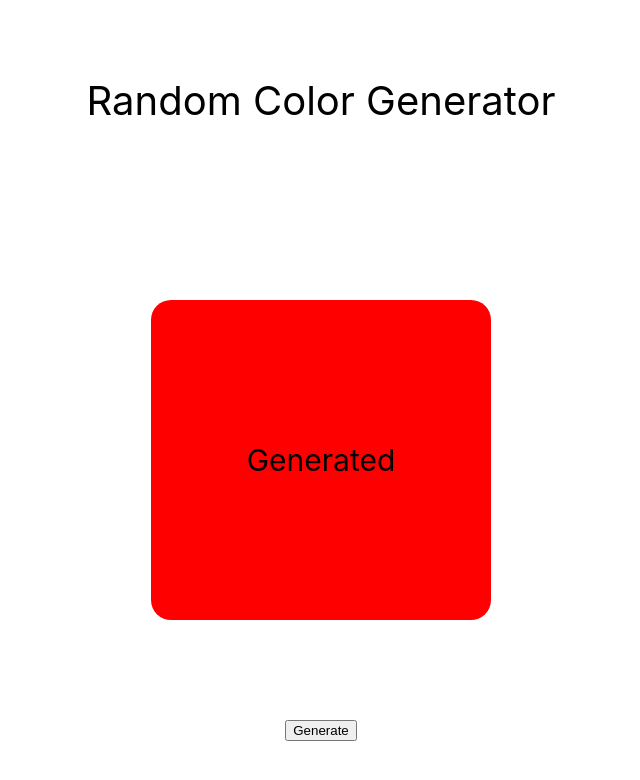
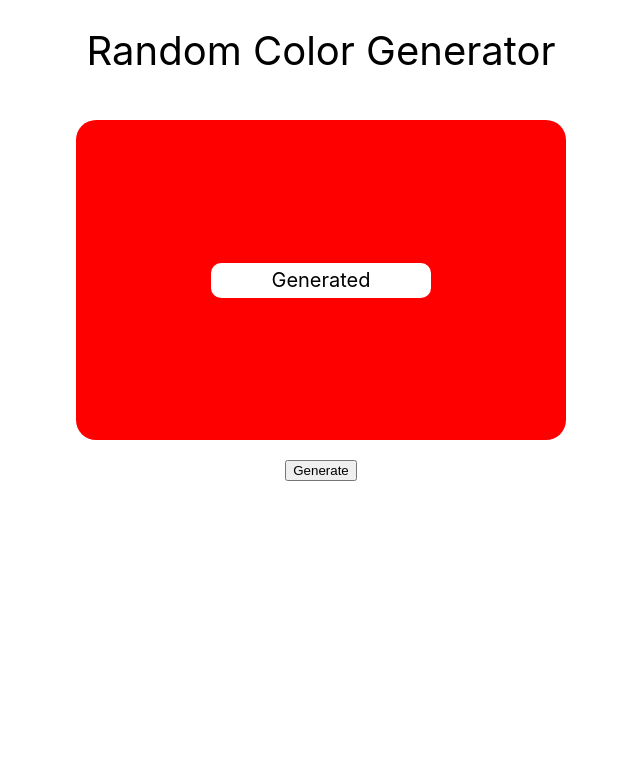
Before and after one commit to sawtoothridge13/pjct-react-1-random-color-generator, a React app: page / in a window 1280 px wide. Shown: the top 780 px of the page, without its empty margins (319-959 px from the left). Built offline with nearby package versions, Linux system fonts and the light colour scheme.

Commit message:
Add onClick event handler to button that changes text to random color hex code

```diff
--- a/src/App.css
+++ b/src/App.css
@@ -8,27 +8,43 @@
 
 header {
   background-color: #ffffff;
-  height: 200px;
+  height: 100px;
   display: flex;
   flex-direction: column;
   align-items: center;
   justify-content: center;
-  font-size: calc(40px);
+  font-size: 40px;
   color: #000000;
   padding: 0px;
+  margin-bottom: 0px;
 }
 
-.App > span {
+.App > div {
   background-color: #ff0000;
   display: flex;
   align-items: center;
   justify-content: center;
   padding: 60px 20px;
-  margin: 100px;
+  margin-top: 20px;
+  margin-bottom: 20px;
   border-radius: 20px;
-  width: 300px;
+  width: 450px;
   height: 200px;
   font-size: 30px;
+  text-align: center;
+}
+
+.App > div > span {
+  background-color: #ffffff;
+  display: flex;
+  align-items: center;
+  justify-content: center;
+  padding: 10px 10px;
+  margin: 50px;
+  border-radius: 10px;
+  width: 200px;
+  height: 15px;
+  font-size: 20px;
   text-align: center;
 }
 
@@ -36,8 +52,8 @@ header {
   display: flex;
   align-items: center;
   justify-content: center;
-
   text-align: center;
+  height: 25px;
 }
 /* .App > section > p {
   background-color: #fff;
--- a/src/App.js
+++ b/src/App.js
@@ -9,7 +9,9 @@ export default function App() {
   return (
     <div className="App">
       <header>Random Color Generator</header>
-      <span>Generated {color}</span>
+      <div>
+        <span>Generated {color}</span>
+      </div>
       <button onClick={() => setColor(randomColor)}>Generate</button>
     </div>
   );
```
